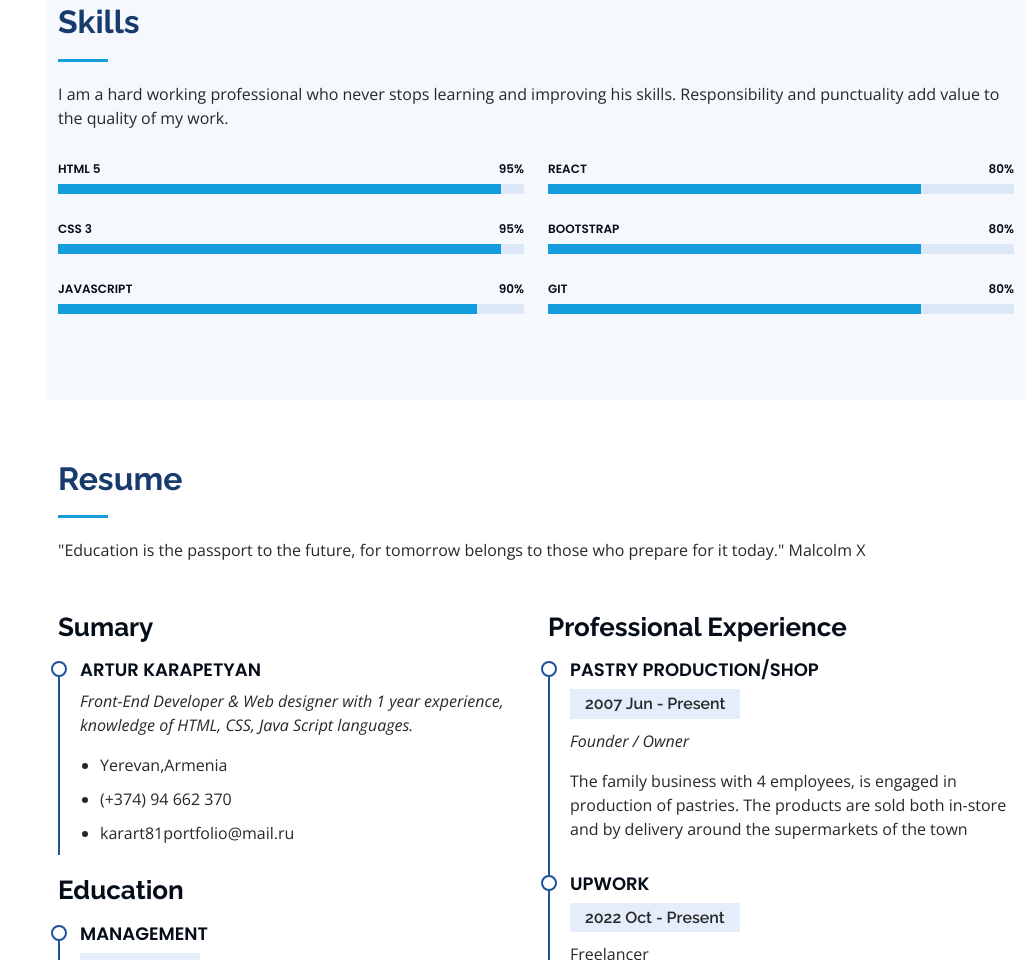
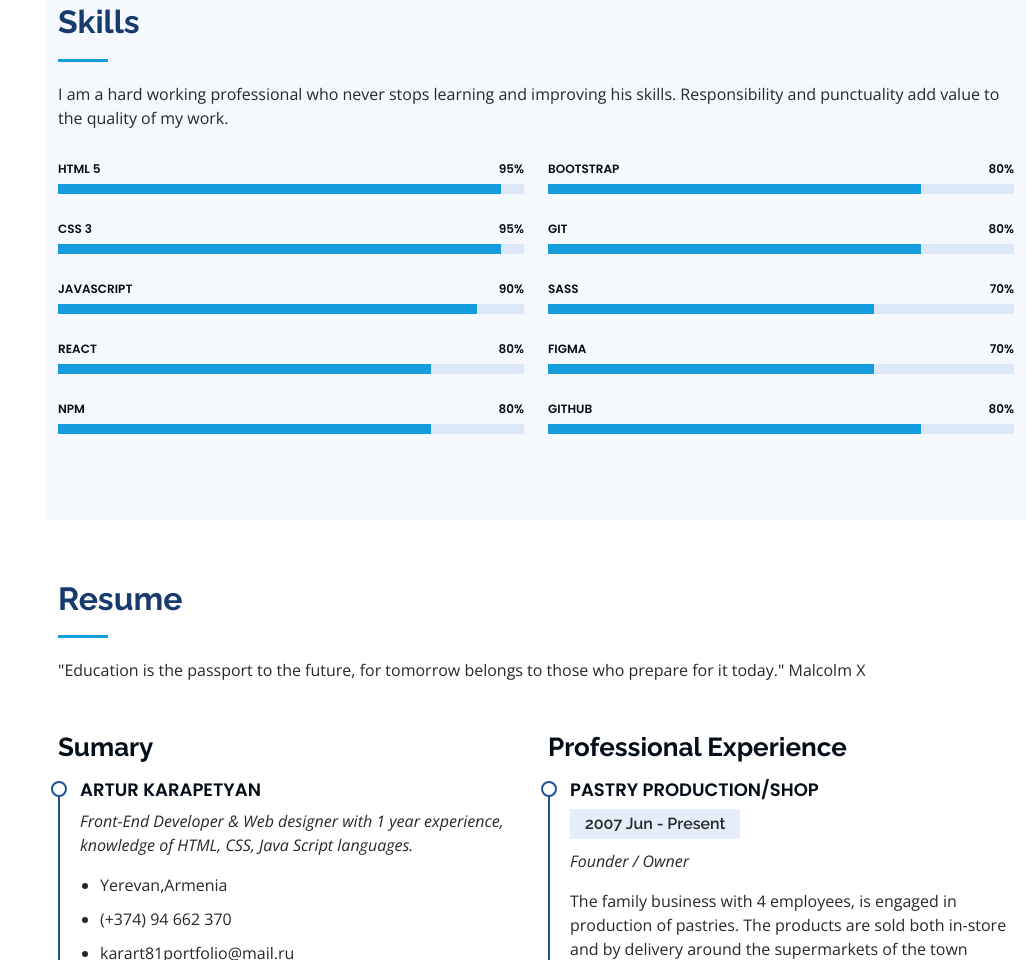
Before and after one commit to karart1981/karart1981.github.io, a plain HTML site: page index.html in a window 1280 px wide. Shown: the part 1815-2775 px from the top of the page, without its empty margins (254-1280 px from the left). Drawn offline with nearby package versions, Linux system fonts and the light colour scheme.

```diff
--- a/index.html
+++ b/index.html
@@ -197,16 +197,23 @@
               </div>
             </div>
 
-          </div>
-
-          <div class="col-lg-6" data-aos="fade-up" data-aos-delay="100">
-
             <div class="progress">
               <span class="skill">React <i class="val">80%</i></span>
               <div class="progress-bar-wrap">
                 <div class="progress-bar" role="progressbar" aria-valuenow="80" aria-valuemin="0" aria-valuemax="100"></div>
               </div>
             </div>
+
+            <div class="progress">
+              <span class="skill">NPM <i class="val">80%</i></span>
+              <div class="progress-bar-wrap">
+                <div class="progress-bar" role="progressbar" aria-valuenow="80" aria-valuemin="0" aria-valuemax="100"></div>
+              </div>
+            </div>
+
+          </div>
+
+          <div class="col-lg-6" data-aos="fade-up" data-aos-delay="100">
 
             <div class="progress">
               <span class="skill">Bootstrap <i class="val">80%</i></span>
@@ -217,6 +224,27 @@
 
             <div class="progress">
               <span class="skill">Git <i class="val">80%</i></span>
+              <div class="progress-bar-wrap">
+                <div class="progress-bar" role="progressbar" aria-valuenow="80" aria-valuemin="0" aria-valuemax="100"></div>
+              </div>
+            </div>
+
+            <div class="progress">
+              <span class="skill">Sass <i class="val">70%</i></span>
+              <div class="progress-bar-wrap">
+                <div class="progress-bar" role="progressbar" aria-valuenow="70" aria-valuemin="0" aria-valuemax="100"></div>
+              </div>
+            </div>
+
+            <div class="progress">
+              <span class="skill">Figma <i class="val">70%</i></span>
+              <div class="progress-bar-wrap">
+                <div class="progress-bar" role="progressbar" aria-valuenow="70" aria-valuemin="0" aria-valuemax="100"></div>
+              </div>
+            </div>
+
+            <div class="progress">
+              <span class="skill">Github <i class="val">80%</i></span>
               <div class="progress-bar-wrap">
                 <div class="progress-bar" role="progressbar" aria-valuenow="80" aria-valuemin="0" aria-valuemax="100"></div>
               </div>
@@ -354,7 +382,7 @@
               <img src="assets/img/portfolio/game1.png" class="img-fluid" alt="">
               <div class="portfolio-links">
                 <a href="assets/img/portfolio/game1.png" data-gallery="portfolioGallery" class="portfolio-lightbox" title="App 2"><i class="bx bx-plus"></i></a>
-                <a href="../mathGame/index.html" target="_blank" title="More Details"><i class="bx bx-link"></i></a>
+                <a href="portfolio-details7.html" target="_blank" title="More Details"><i class="bx bx-link"></i></a>
               </div>
             </div>
           </div>
```
